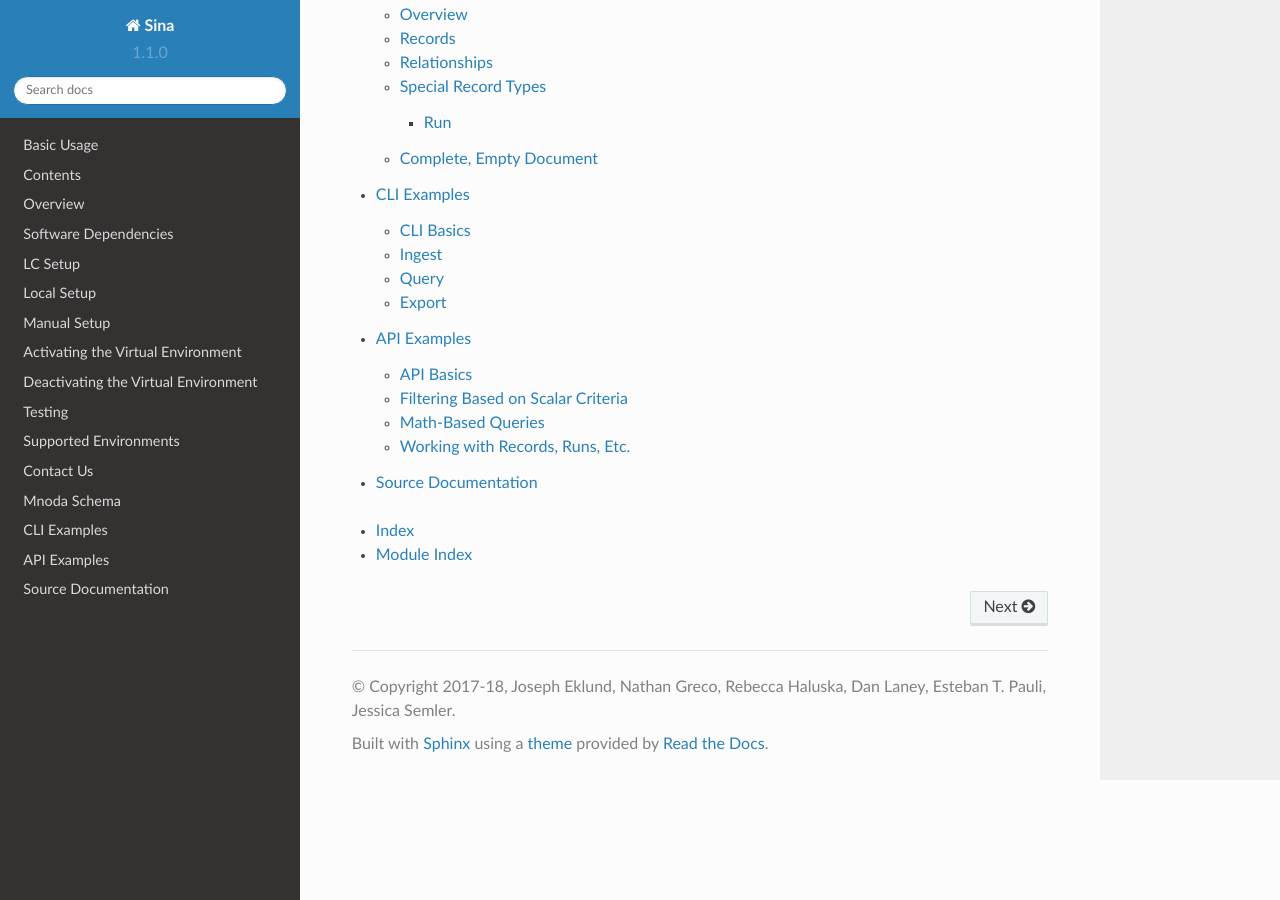
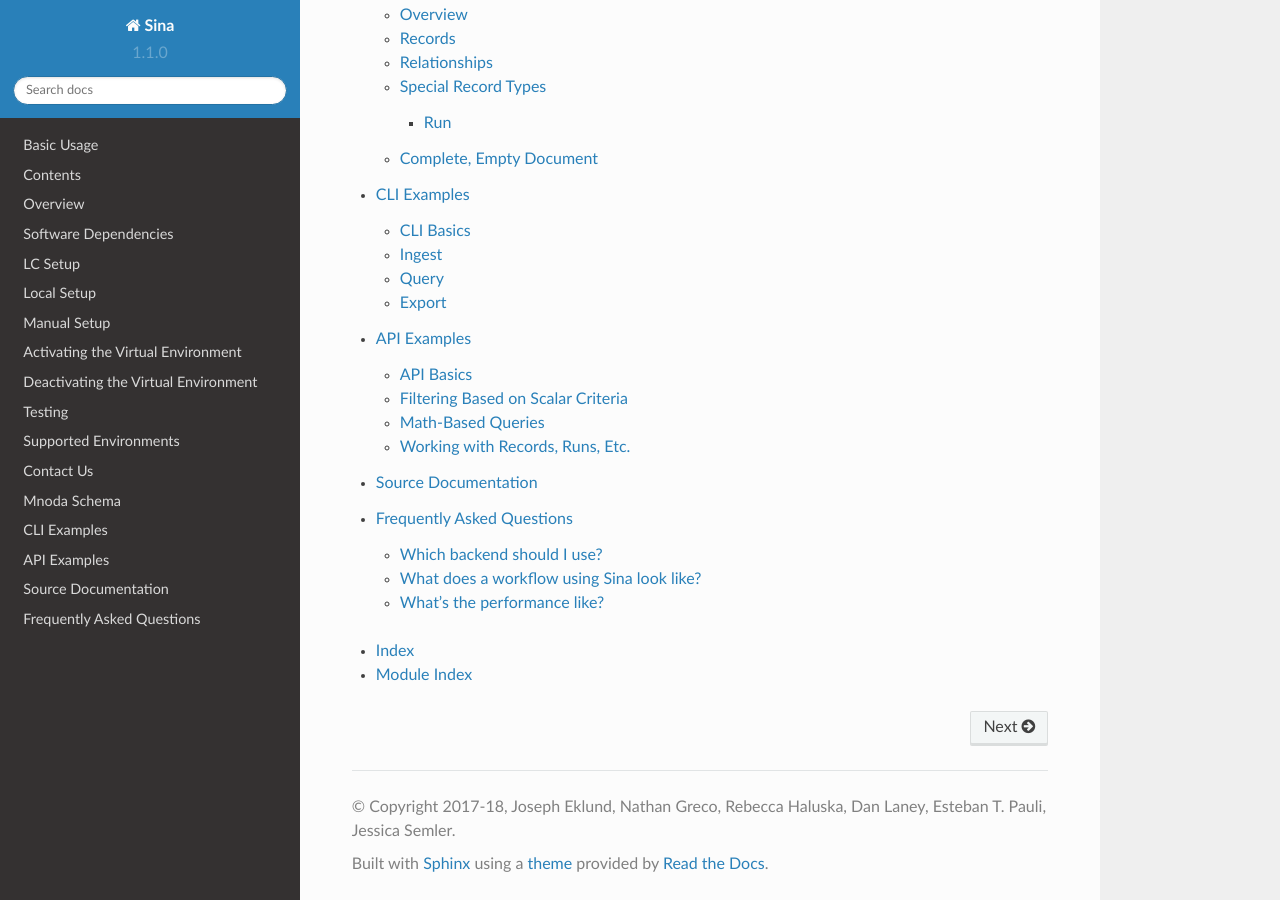
Before and after one commit to LLNL/Sina, a Sphinx documentation site: the page built from docs/source/index.rst, in a window 1280 px wide and 900 px high, scrolled down 577 px. Built offline with Sphinx 7.4.7 and the Read the Docs theme 2.0.0, drawn with Linux system fonts in a browser that asks for light colours; pages that are not in the unit, such as notebooks, are missing from menus; part of the change alters nothing that is shown.

Commit message:
SIBO-291: Add initial FAQ

```diff
--- /dev/null
+++ b/docs/source/faq.rst
@@ -0,0 +1,61 @@
+Frequently Asked Questions
+==========================
+
+Which backend should I use?
+---------------------------
+
+You'll generally want to use SQL for smaller, more localized projects.
+Cassandra is useful when handling larger sets (millions of scalars or more).
+SQL:
+
+ * Can live anywhere on the LC filesystem
+ * Can freely have its permissions altered
+ * Is trivial to stand up (the ingest commands will create a database for you)
+ * Is ultimately just a file, with all the advantages that brings (give/take, copying, etc)
+ * Has somewhat poorer query performance, becoming noticeable in the "millions of scalars" range
+ * Faster serial inserts, no parallel inserts (or concurrent access in general)
+
+Cassandra:
+
+ * Can be accessed only through Cassandra hosts (Sonar, RZSonar, etc)
+ * Permissions are handled by Sonar admins
+ * Requires some additional setup to create multiple keyspaces
+ * Handles millions of entries while maintaining sub-second query times
+ * Slower serial inserts due to network latency, but can be parallelized
+ * Concurrent access is supported natively
+
+
+What does a workflow using Sina look like?
+------------------------------------------
+
+This depends mainly on whether you run then insert or run *and* insert.
+
+**Run first, write JSON, insert when done**
+Use the Sina CLI to ingest the (Mnoda-compliant JSON files you've created.
+The CLI will handle setting up the backend (though you'll need a pre-existing
+keyspace for Cassandra). That's it! Once ingestion completes, you can begin
+querying your data.
+
+**Embed Sina in your workflow**
+See the API examples for specifics. Generally, you'll use Sina as one of the final
+steps, when writing a completed run to file. You'll first need to create a
+"factory" object (which will also set up the backend), then a DAO for whatever
+object it is you're creating (ex: one RecordDAO and one RelationshipDAO).
+Then, simply attach data to an object and use the relevant DAO's insert() method.
+Each call to insert() will grow the data pool. A Cassandra database will be
+available for querying while ingesting data; a SQL one should be handled with
+care, as SQLite does not support concurrent access. You may wish to "checkpoint"
+the SQLite database with a simple copy to make something safely queryable.
+
+
+What's the performance like?
+----------------------------
+
+It depends on your data! In general, the more there is, the greater the potential
+for "noticeable" slowdown. However, in testing against multi-million-scalar sets on Cassandra,
+no Sina native query took longer than around half a second to complete, and the
+majority of that time was spent "in transit" (one exception: mid-string matching
+on Cassandra isn't supported natively, so partial URI searches are handled more
+slowly in Python). For SQL, performance is more variable and largely depends on
+the data. Because Sina is backend-agnostic, you may wish to first import in SQL
+and, if performance becomes a problem, consider moving to Cassandra.
--- a/docs/source/index.rst
+++ b/docs/source/index.rst
@@ -14,6 +14,7 @@ Sina documentation index
    cli_examples
    api_examples
    modules
+   faq.rst
 
 * :ref:`genindex`
 * :ref:`modindex`
```
